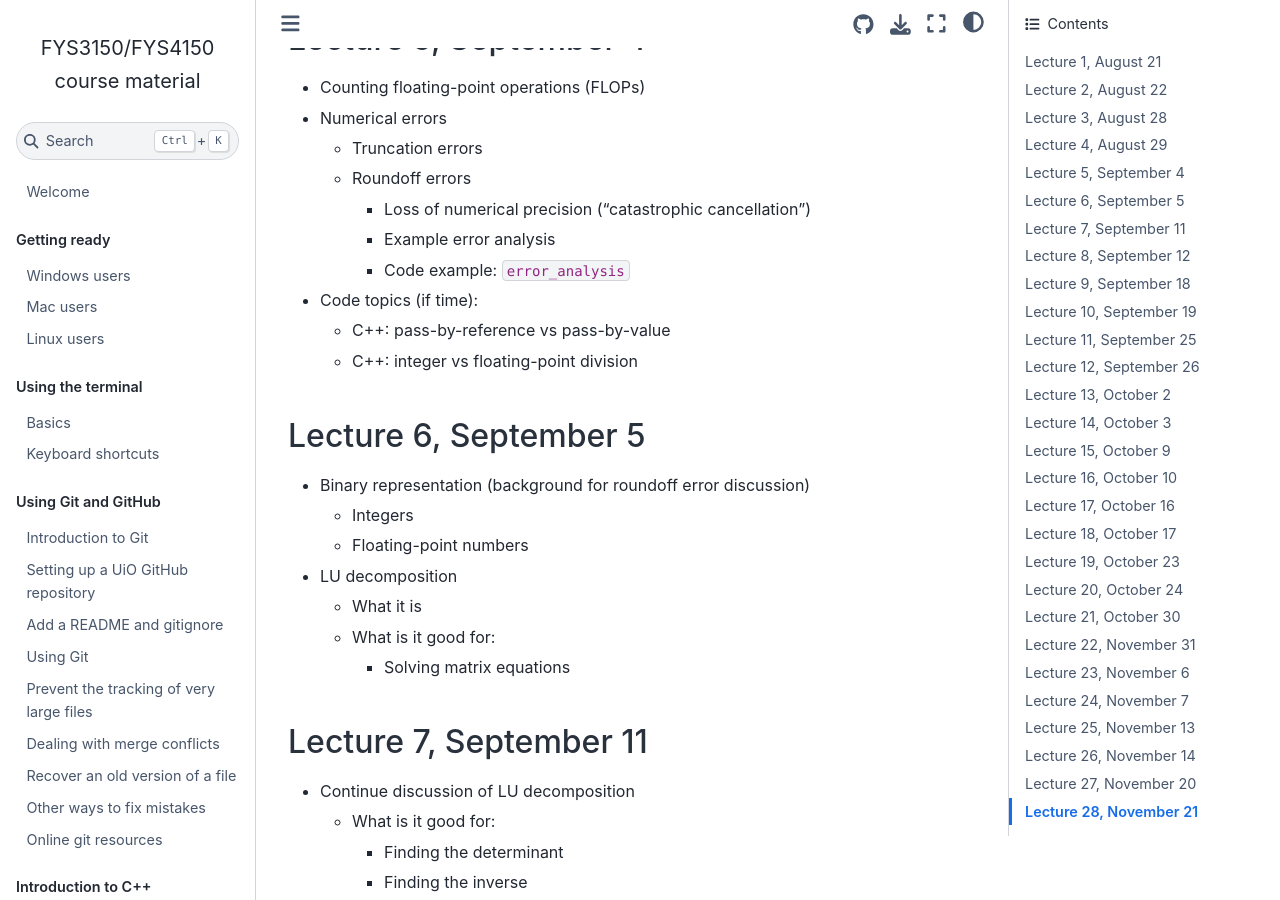
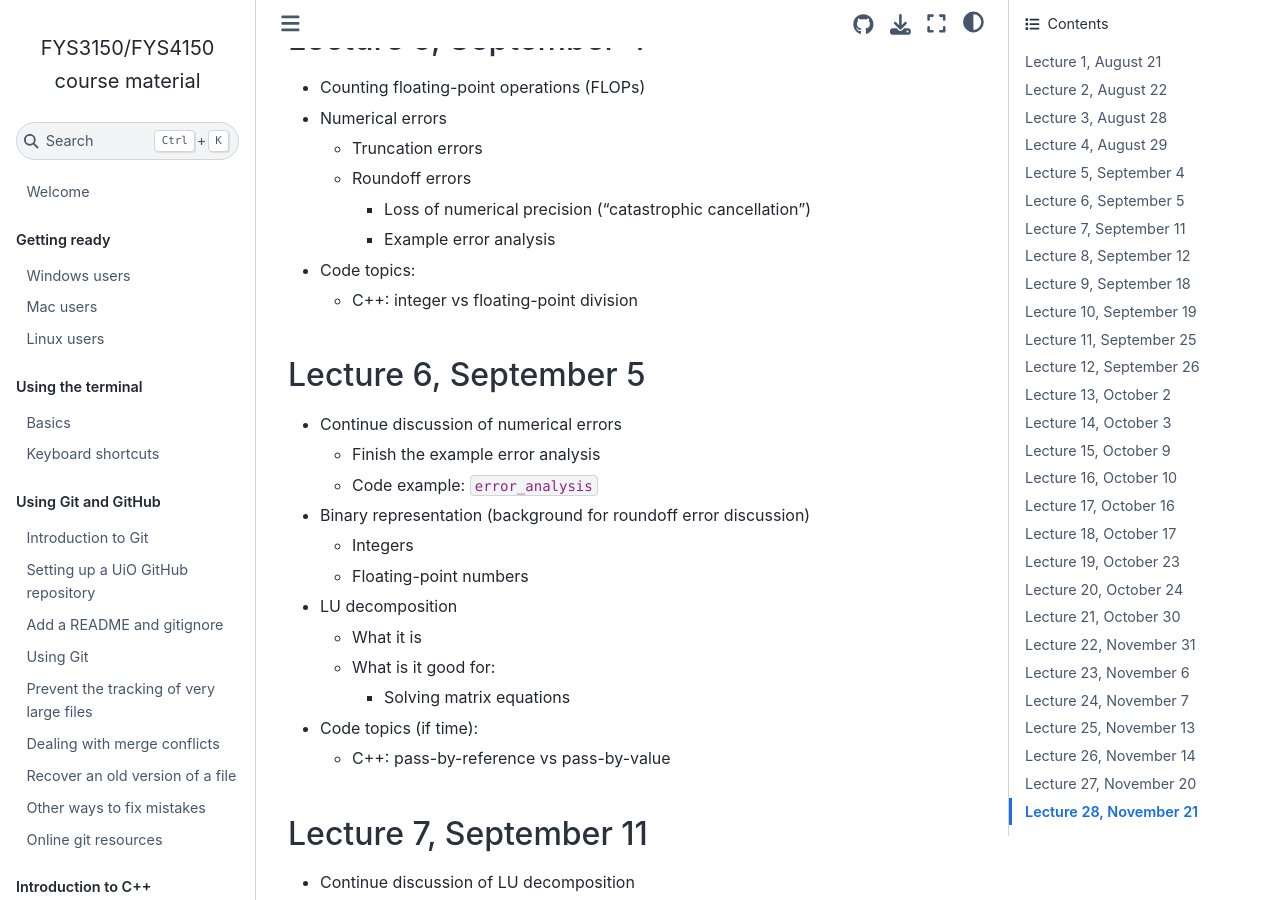
Before and after one commit to anderkve/FYS3150, a Jupyter Book: the page built from lecture_notes/2025/README.md, in a window 1280 px wide and 900 px high, scrolled down 1154 px. Built offline with Jupyter Book 1.0.4 settings and Sphinx 7.4.7 and the Sphinx Book theme 1.1.4, drawn with Linux system fonts in a browser that asks for light colours; pages that are not in the unit, such as notebooks, are missing from menus.

Commit message:
Update README.md

```diff
--- a/lecture_notes/2025/README.md
+++ b/lecture_notes/2025/README.md
@@ -46,14 +46,15 @@
   - Roundoff errors
     - Loss of numerical precision ("catastrophic cancellation")
     - Example error analysis
-    - Code example: `error_analysis`
-- Code topics (if time):
-  - C++: pass-by-reference vs pass-by-value
+- Code topics:
   - C++: integer vs floating-point division
 
 
 ### Lecture 6, September 5
 
+- Continue discussion of numerical errors
+  - Finish the example error analysis
+  - Code example: `error_analysis`
 - Binary representation (background for roundoff error discussion)
   - Integers
   - Floating-point numbers
@@ -61,6 +62,9 @@
   - What it is
   - What is it good for:
     - Solving matrix equations
+- Code topics (if time):
+  - C++: pass-by-reference vs pass-by-value
+
 
 
 ### Lecture 7, September 11
```
